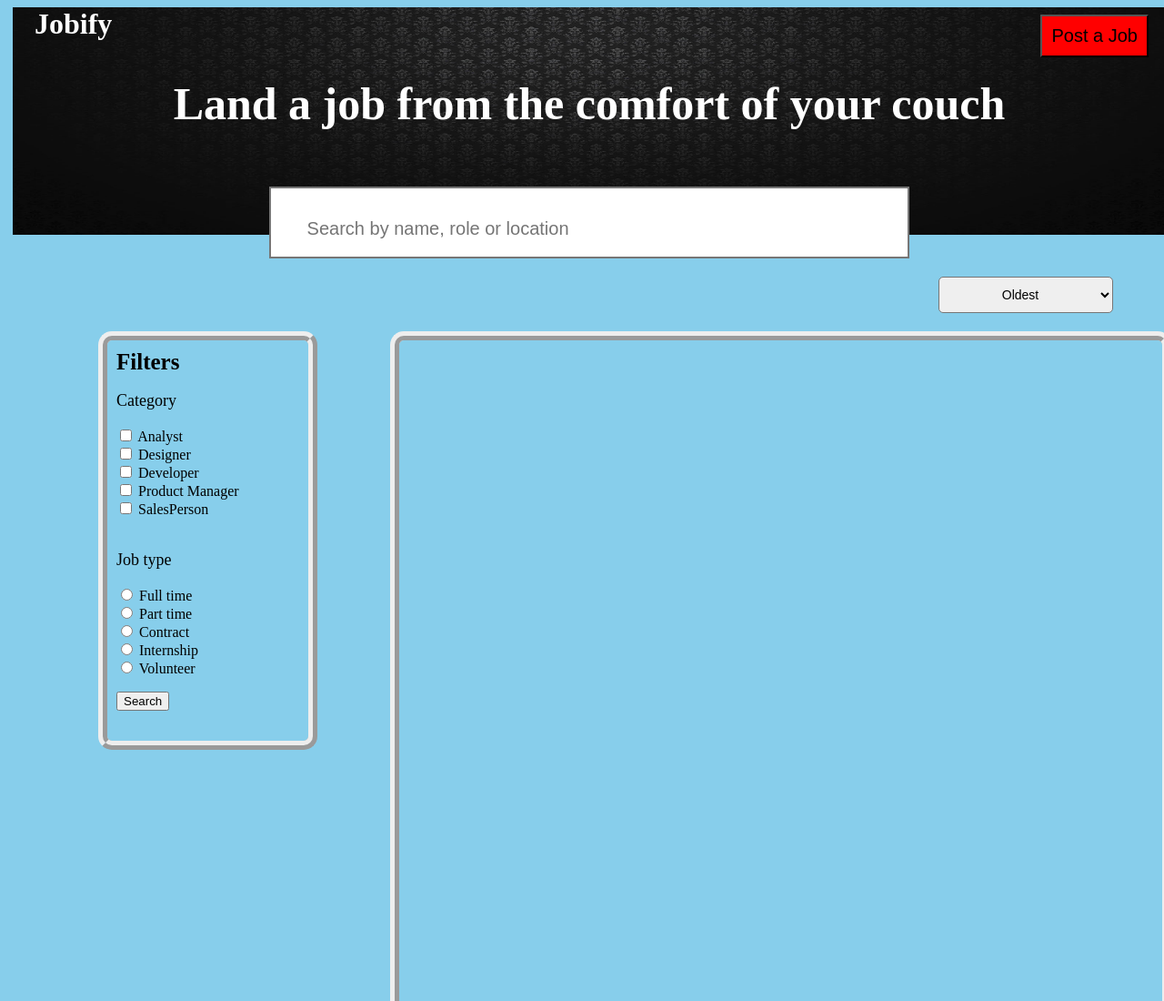
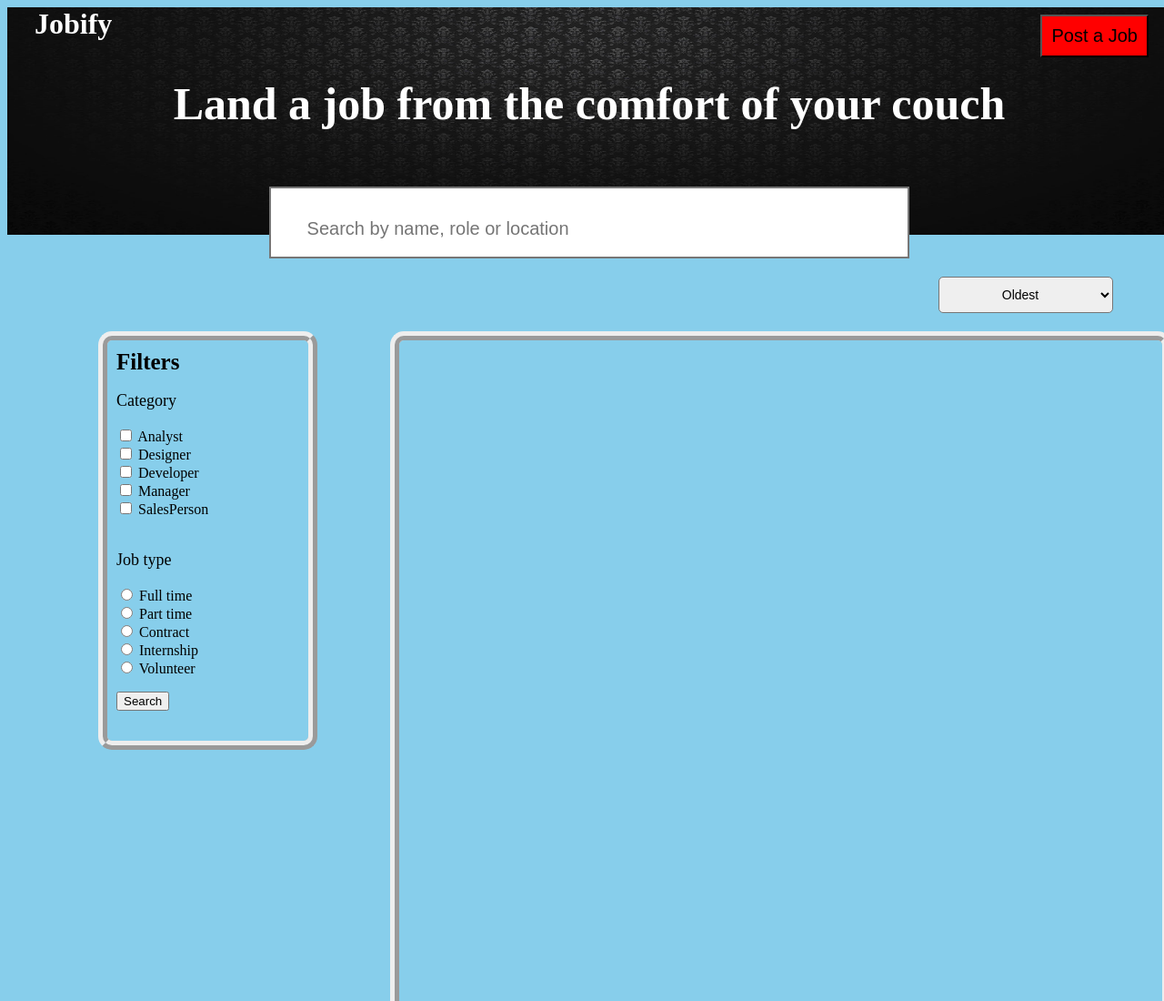
Before and after one commit to Favy217/Favy217.github.io, a plain HTML site: page client/Homepage.html in a window 1280 px wide. Shown: the top 1100 px of the page at 91% size. Drawn offline with Linux system fonts and the light colour scheme; no server answers.

Commit message:
Update Homepage.html

```diff
--- a/client/Homepage.html
+++ b/client/Homepage.html
@@ -9,8 +9,8 @@
 </head>
 
 
-<body style="width: 100%">
-<img src="./homepage_bg.jpg" alt="Dark Coder" style="width: 99%;height: 250px;">
+<body>
+<img src="./homepage_bg.jpg" alt="Dark Coder">
 
 <div><h1>Jobify</h1><p>
 	<!-- <a href="home_register.html"> -->
@@ -58,8 +58,8 @@
   <input type="checkbox" id="Developer" name="Developer" value="Developer">
   <label for="Developer">Developer</label><br>
 
-  <input type="checkbox" id="Product Manager" name="Product_Manager" value="Product Manager">
-  <label for="Product_Manager">Product Manager</label><br>
+  <input type="checkbox" id="Manager" name="Product_Manager" value="Manager">
+  <label for="Product_Manager">Manager</label><br>
 
   <input type="checkbox" id="SalesPerson" name="SalesPerson" value="SalesPerson">
   <label for="SalesPerson">SalesPerson</label>
```
